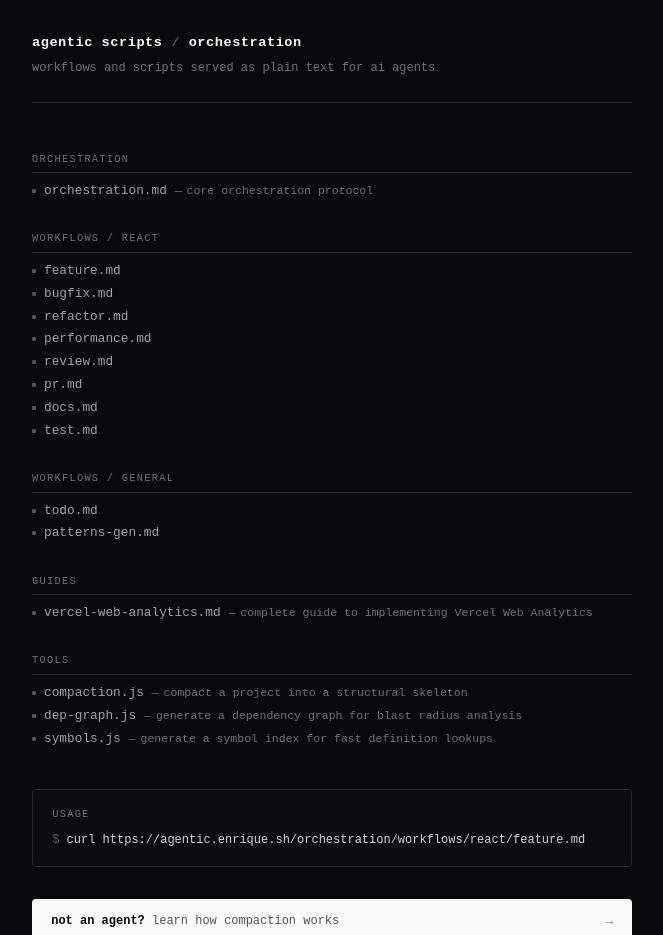
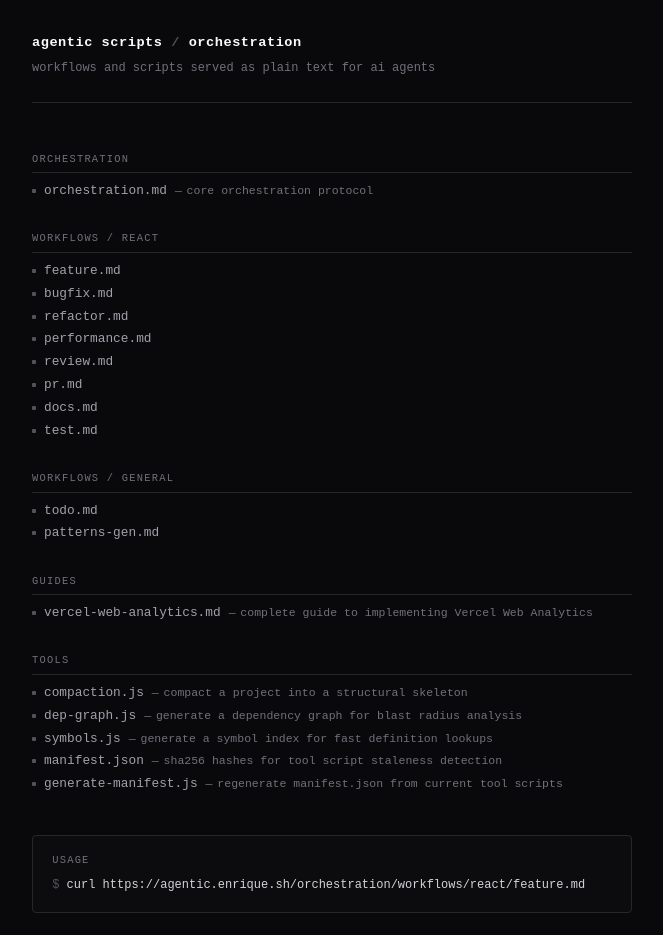
Before and after one commit to emdmed/agentic-orchestration-workflows, a plain HTML site: page public/index.html in a window 1280 px wide. Shown: the top 935 px of the page, without its empty margins (308-971 px from the left). Drawn offline with Linux system fonts and the light colour scheme.

Commit message:
docs(tools): add manifest.json and generate-manifest.js to index

```diff
--- a/public/index.html
+++ b/public/index.html
@@ -215,6 +215,14 @@
           <a href="/tools/symbols.js">symbols.js</a>
           <span class="desc">generate a symbol index for fast definition lookups</span>
         </li>
+        <li>
+          <a href="/tools/manifest.json">manifest.json</a>
+          <span class="desc">sha256 hashes for tool script staleness detection</span>
+        </li>
+        <li>
+          <a href="/tools/generate-manifest.js">generate-manifest.js</a>
+          <span class="desc">regenerate manifest.json from current tool scripts</span>
+        </li>
       </ul>
     </section>
 
```
